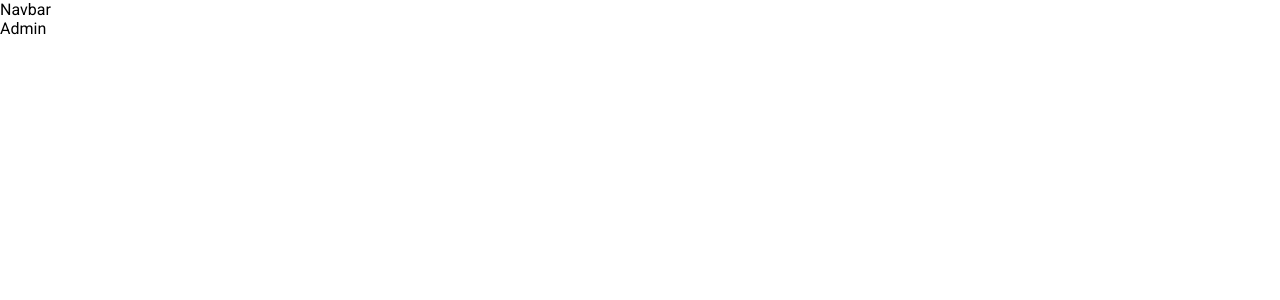
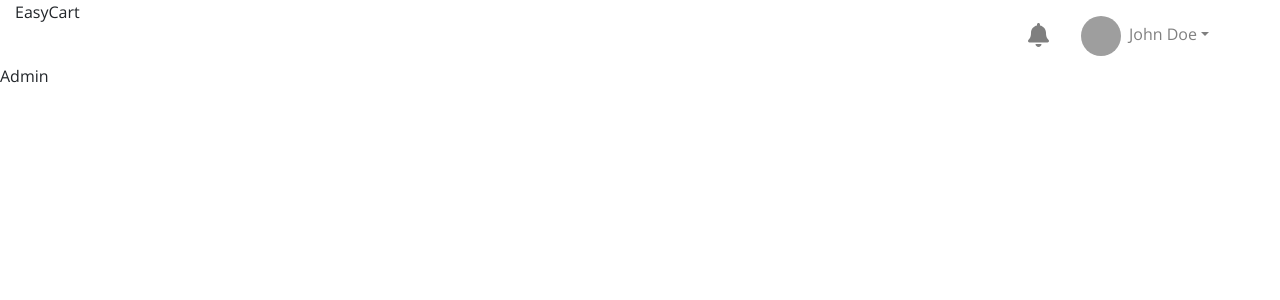
Before and after one commit to Samiur-UTI/e-commerce, a React (Create React App) app in the folder client/: page /admin in a window 1280 px wide. Shown: the top 300 px of the page. Built offline with nearby package versions, Linux system fonts and the light colour scheme; grey boxes are pictures that could not be loaded.

Commit message:
nav added

```diff
--- a/client/package.json
+++ b/client/package.json
@@ -3,10 +3,16 @@
   "version": "0.1.0",
   "private": true,
   "dependencies": {
+    "@fortawesome/fontawesome-svg-core": "^1.2.31",
+    "@fortawesome/free-solid-svg-icons": "^5.15.0",
+    "@fortawesome/react-fontawesome": "^0.1.11",
     "@testing-library/jest-dom": "^4.2.4",
     "@testing-library/react": "^9.5.0",
     "@testing-library/user-event": "^7.2.1",
+    "bootstrap": "^4.5.2",
+    "node-sass": "^4.14.1",
     "react": "^16.13.1",
+    "react-bootstrap": "^1.3.0",
     "react-dom": "^16.13.1",
     "react-router-dom": "^5.2.0",
     "react-scripts": "3.4.3"
--- a/client/src/App.js
+++ b/client/src/App.js
@@ -3,8 +3,9 @@ import React from "react";
 import { BrowserRouter as Router, Route, Switch } from "react-router-dom";
 
 // components import
-import AdminDashboard from "./components/admin/pages/AdminDashboard";
+import DashboardHome from "./components/admin/pages/DashboardHome";
 import AdminLogin from "./components/admin/pages/AdminLogin";
+import AdminProfile from "./components/admin/pages/AdminProfile";
 
 const app = () => {
   return (
@@ -12,8 +13,9 @@ const app = () => {
       <Router>
         <Switch>
           {/* Admin Routes */}
-          <Route path="/admin" exact component={AdminDashboard} />
+          <Route path="/admin" exact component={DashboardHome} />
           <Route path="/admin/login" component={AdminLogin} />
+          <Route path="/admin/profile" exact component={AdminProfile} />
         </Switch>
       </Router>
     </div>
--- /dev/null
+++ b/client/src/components/admin/layout/Dashboard.js
@@ -0,0 +1,18 @@
+import React from "react";
+import { Container, Row, Col } from "react-bootstrap";
+import NavigationBar from "./NavigationBar";
+
+const Dashboard = () => {
+  return (
+    <Container fluid>
+      <Row>
+        <Col lg={2} md={3} sm={12}>EasyCart</Col>
+        <Col lg={10} md={9}sm={0}>
+          <NavigationBar />
+        </Col>
+      </Row>
+    </Container>
+  );
+};
+
+export default Dashboard;
--- a/client/src/components/admin/layout/Nabvar.js
+++ /dev/null
@@ -1,12 +0,0 @@
-// package import
-import React from "react";
-
-// component import
-
-// style import
-
-const Nabvar = () => {
-  return <div>Navbar</div>;
-};
-
-export default Nabvar;
--- /dev/null
+++ b/client/src/components/admin/layout/NavigationBar.js
@@ -0,0 +1,77 @@
+// package import
+import React from "react";
+import { Link } from "react-router-dom";
+import { Navbar, Nav, NavDropdown, Image } from "react-bootstrap";
+import { FontAwesomeIcon } from "@fortawesome/react-fontawesome";
+import { faBell } from "@fortawesome/free-solid-svg-icons";
+
+// component import
+
+// style import
+
+const NavigationBar = () => {
+  return (
+    <Navbar bg="light" variant="light"  className="px-5">
+      {/* <Navbar.Brand as={Link} to="/admin">
+        Easycart
+      </Navbar.Brand> */}
+      <Navbar.Toggle aria-controls="basic-navbar-nav" />
+      <Navbar.Collapse id="basic-navbar-nav">
+        <Nav className="ml-auto d-flex align-items-center">
+          {/* Notification Dropdown Starts */}
+          <NavDropdown
+            title={
+              <div className="nav-dropdown">
+                <FontAwesomeIcon
+                  icon={faBell}
+                  style={{ fontSize: "1.5rem"}}
+                  className="icon"
+                />
+              </div>
+            }
+            className="notification mr-3"
+            alignRight
+            id="dropdown-menu-align-right"
+          >
+            <NavDropdown.Item as={Link} to="/orders">
+              5 new orders to fullfill
+            </NavDropdown.Item>
+            <NavDropdown.Item as={Link} to="/orders">
+              Ricky Monster has ordered 3 new products
+            </NavDropdown.Item>
+          </NavDropdown>
+          {/* Notification Dropdown Ends */}
+
+          {/* Admin Profile Dropdown Starts */}
+          <NavDropdown
+            title={
+              <div className="nav-dropdown">
+                <Image
+                  src="https://barefootmedia.co.uk/wp-content/uploads/2016/01/Chris-user-profile.jpg"
+                  roundedCircle
+                  height="40"
+                  width="40"
+                  className="mr-2 pa-0"
+                />
+                John Doe
+              </div>
+            }
+            id="basic-nav-dropdown"
+            className="nav-profile"
+          >
+            {/* Dropdown Options */}
+            <NavDropdown.Item as={Link} to="/admin/profile">
+              Profile
+            </NavDropdown.Item>
+            <NavDropdown.Item as={Link} to="/admin/login">
+              Logout
+            </NavDropdown.Item>
+          </NavDropdown>
+          {/* Admin Profile Dropdown Starts Ends */}
+        </Nav>
+      </Navbar.Collapse>
+    </Navbar>
+  );
+};
+
+export default NavigationBar;
--- a/client/src/components/admin/pages/AdminDashboard.js
+++ /dev/null
@@ -1,16 +0,0 @@
-// ppackage import
-import React from "react";
-
-// components import
-import Navbar from "../layout/Nabvar";
-
-const adminDashboard = () => {
-  return (
-    <div>
-      <Navbar />
-      Admin
-    </div>
-  );
-};
-
-export default adminDashboard;
--- a/client/src/components/admin/pages/AdminLogin.js
+++ b/client/src/components/admin/pages/AdminLogin.js
@@ -1,8 +1,10 @@
 import React from 'react'
+import NavigationBar from "../layout/NavigationBar"
 
 const AdminLogin = () => {
     return (
         <div>
+            <NavigationBar/>
             Admin Login
         </div>
     )
--- /dev/null
+++ b/client/src/components/admin/pages/AdminProfile.js
@@ -0,0 +1,13 @@
+import React from "react";
+import NavigationBar from "../layout/NavigationBar";
+
+const AdminProfile = () => {
+  return (
+    <div>
+      <NavigationBar />
+      AdminProfile
+    </div>
+  );
+};
+
+export default AdminProfile;
--- /dev/null
+++ b/client/src/components/admin/pages/DashboardHome.js
@@ -0,0 +1,16 @@
+// ppackage import
+import React from "react";
+
+// components import
+import Dashboard from "../layout/Dashboard";
+
+const DashboardHome = () => {
+  return (
+    <div>
+      <Dashboard />
+      Admin
+    </div>
+  );
+};
+
+export default DashboardHome;
--- a/client/src/index.js
+++ b/client/src/index.js
@@ -3,9 +3,10 @@ import React from "react";
 import ReactDOM from "react-dom";
 
 // components import
-import App from "./App"
+import App from "./App";
 
 // style import
+import "./styles/theme.scss";
 import "./styles/index.css";
 
 ReactDOM.render(
--- a/client/src/styles/index.css
+++ b/client/src/styles/index.css
@@ -1,8 +1,30 @@
-@import url("https://fonts.googleapis.com/css2?family=Roboto&display=swap");
+@import url("https://fonts.googleapis.com/css2?family=Open+Sans&display=swap");
 
 html,
 body {
   border: 0;
   margin: 0;
-  font-family: "Roboto", sans-serif;
+  font-family: "Open Sans", sans-serif;
 }
+
+.nav-dropdown {
+  display: inline;
+}
+
+.notification .dropdown-toggle::after {
+  display: none;
+}
+
+.navbar-toggler-icon {
+  height: 1rem;
+  width: 1rem;
+}
+
+.notification .dropdown-toggle {
+  padding: 0.90625rem 0;
+}
+
+.navbar {
+
+  padding-bottom: 0;
+}
--- /dev/null
+++ b/client/src/styles/theme.scss
@@ -0,0 +1,4 @@
+$primary: #919191;
+$light: white;
+
+@import "~bootstrap/scss/bootstrap";
```
Also changed, not shown: 1 other file (tests, documents, lock files or other folders).
